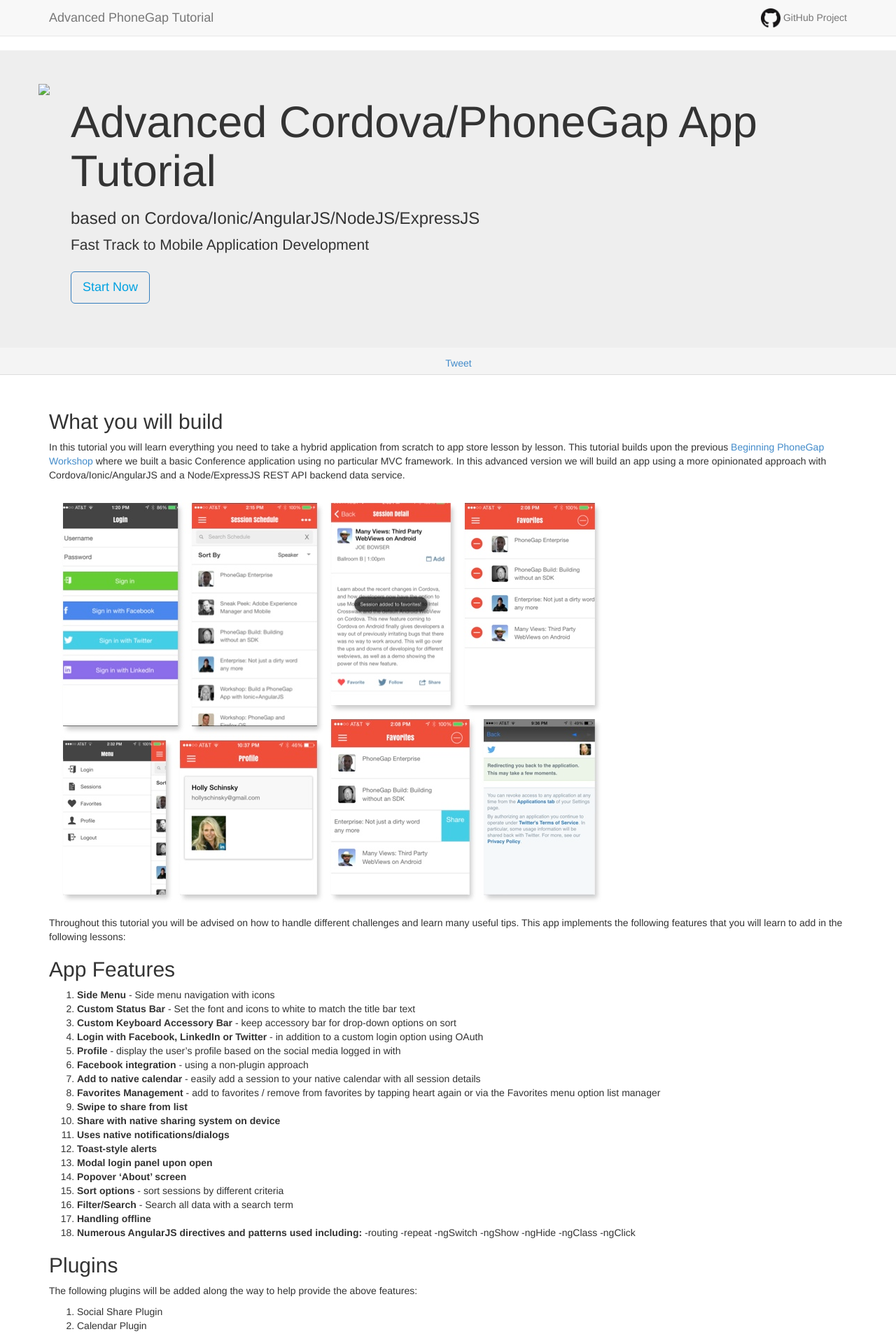
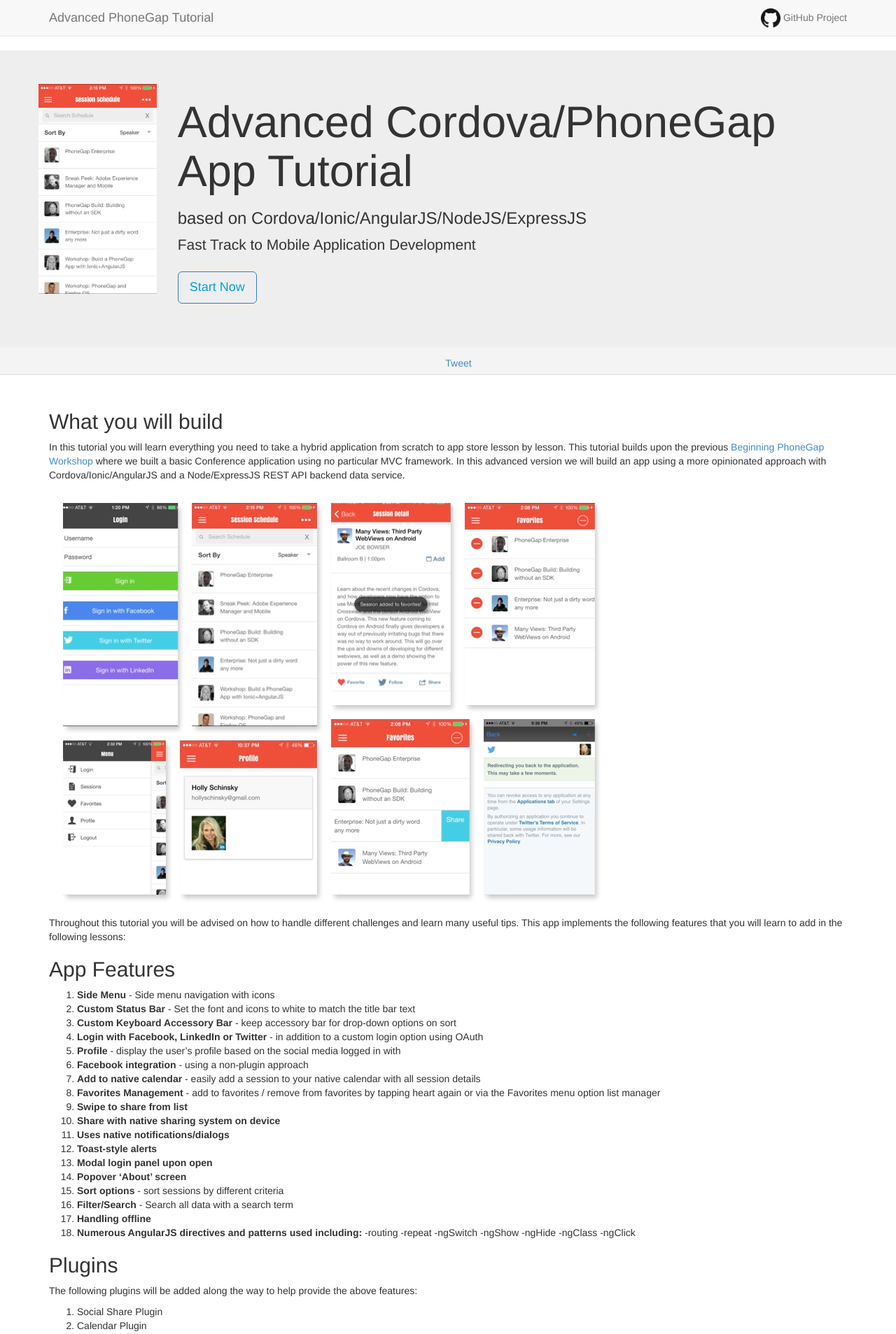
Before and after one commit to hollyschinsky/ConferenceTracker, a Jekyll site: the page built from index.md, in a window 1280 px wide. Shown: the top 1907 px of the page at 70% size. Built offline with Jekyll 4.4.1, drawn with Linux system fonts in a browser that asks for light colours; Markdown is read by kramdown in place of the engine named in the settings; comment, search, counter and statistics services are not loaded.

Commit message:
Updated image

```diff
--- a/_layouts/home.html
+++ b/_layouts/home.html
@@ -4,7 +4,7 @@
     <div class="container">
         <div class="row">
             <div style="display:table">
-                <img src="images/session-list.png" style="max-height: 300px;border: none;float: left;margin-right: 30px;"/>
+                <img src="images/app/session-list.png" style="max-height: 300px;border: none;float: left;margin-right: 30px;"/>
                 <div style="display: table-cell;vertical-align: middle;">
                     <h1>Advanced Cordova/PhoneGap App Tutorial</h1>
                     <h3>based on Cordova/Ionic/AngularJS/NodeJS/ExpressJS</h3>
```
